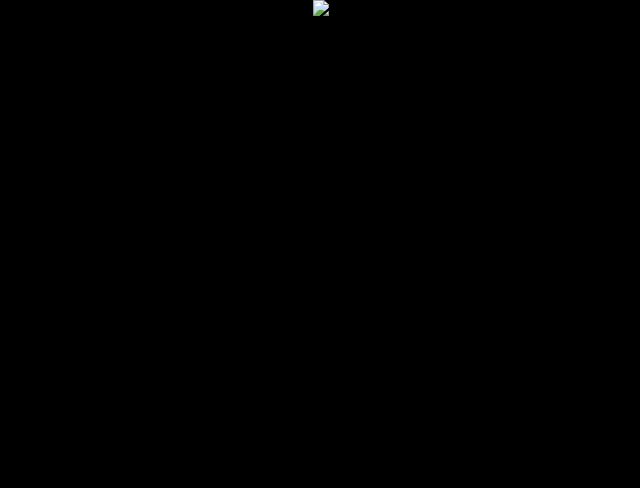
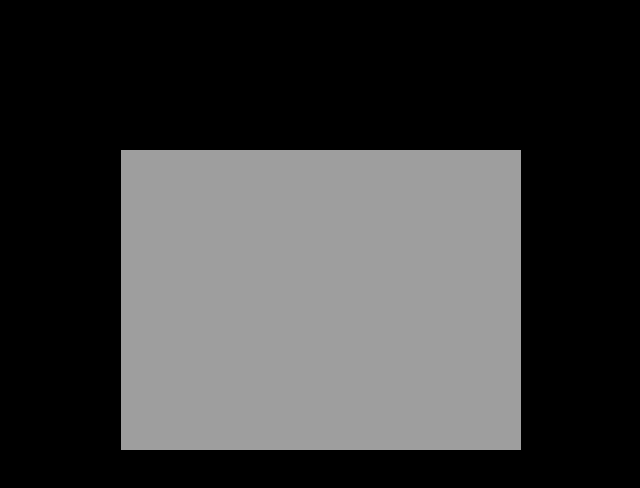
Before and after one commit to Shingollira/gammaRDZ_Blog, a plain HTML site: page playlist/index.html in a window 1280 px wide. Shown: the whole page, without its empty margins (319-959 px from the left). Drawn offline with Linux system fonts and the light colour scheme.

Commit message:
Actualizar index.html

```diff
--- a/playlist/index.html
+++ b/playlist/index.html
@@ -2,23 +2,43 @@
 <html>
 <head>
 <meta charset="UTF-8">
-<title>Playlist</title>
+<title>Fragmentar imagen</title>
 <style>
-body{
-  margin:0;
-  background:black;
-  display:flex;
-  justify-content:center;
-}
-img{
-  max-width:100%;
-  height:auto;
-}
+body { background:black; margin:0; }
+canvas { display:block; margin:auto; }
 </style>
 </head>
 <body>
 
-<img src="playlist/image1.png">
+<canvas id="canvas"></canvas>
+
+<script>
+const img = new Image();
+img.src = "image1.png"; // tu imagen
+
+img.onload = () => {
+    const sliceHeight = 1000; // altura de cada fragmento
+    const totalSlices = Math.ceil(img.height / sliceHeight);
+
+    for(let i = 0; i < totalSlices; i++){
+        const canvas = document.createElement("canvas");
+        const ctx = canvas.getContext("2d");
+
+        canvas.width = img.width;
+        canvas.height = sliceHeight;
+
+        ctx.drawImage(
+            img,
+            0, i * sliceHeight,
+            img.width, sliceHeight,
+            0, 0,
+            img.width, sliceHeight
+        );
+
+        document.body.appendChild(canvas);
+    }
+};
+</script>
 
 </body>
 </html>
```
